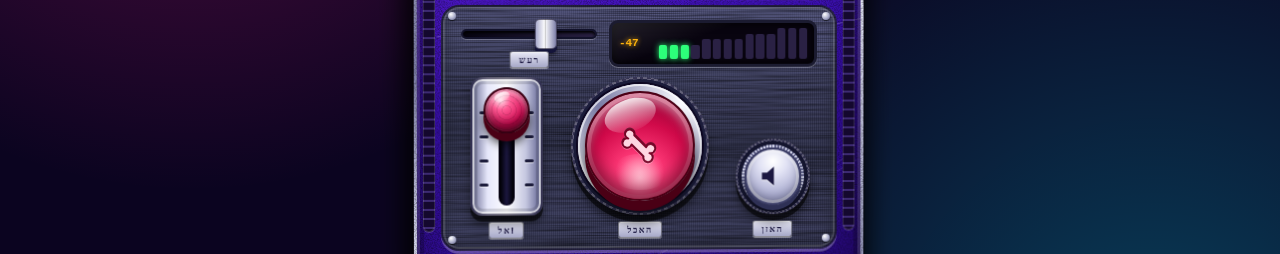
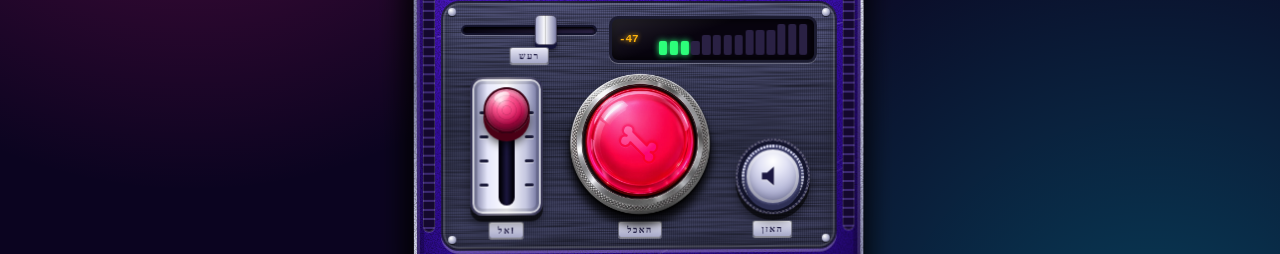
Before and after one commit to Itaipo/dog_shitter, a plain HTML site: page experiments/gadget-ui/index.html in a window 1280 px wide. Shown: the part 372-626 px from the top of the page. Drawn offline with Linux system fonts and the light colour scheme; animation ran at ten frames a second.

Commit message:
Use a GPT-generated photoreal feed button; document asset prompts and status
First generated asset (transparent PNG cropped and optimized to a 512px WebP)
replaces the CSS feed button. assets/README.md lists every planned asset,
its prompt and status. Docs record the choice of image assets over 3D.

Co-Authored-By: Claude Sonnet 5.5 <noreply@anthropic.com>

```diff
--- a/experiments/gadget-ui/index.html
+++ b/experiments/gadget-ui/index.html
@@ -138,19 +138,16 @@
   .slot { display: flex; flex-direction: column; align-items: center; gap: 6px; min-width: 0; }
   .plate { font: 800 9px/1 system-ui; letter-spacing: 1.5px; color: #1b1740; background: linear-gradient(#e8e8f6, #a6a8c8); padding: 3px 8px; border-radius: 3px; border: 1px solid #0006; box-shadow: 0 1px 0 #fff6, inset 0 1px 0 #fffb; }
 
-  /* האכלה: כיפת פלסטיק שקופה על אוגן מתכת מחורץ */
-  #feedWell { position: relative; width: calc(var(--dome) + 26px); height: calc(var(--dome) + 26px); border-radius: 50%; padding: 12px; border: 2px solid var(--edge);
-    background: repeating-conic-gradient(#d9dbf0 0 3deg, #6c6e96 3deg 6deg); box-shadow: 0 7px 0 #0009, 0 10px 10px #0006, inset 0 0 0 4px #1b1c3a; }
-  #feedWell::before { content: ""; position: absolute; inset: 5px; border-radius: 50%; background: conic-gradient(from calc(30deg + var(--tx) * 50deg), #fafaff, #8586ac, #fff, #7b7da6, #fafaff); box-shadow: 0 0 0 2px var(--ink), inset 0 0 0 2px #ffffffaa; }
-  #feedRing { position: absolute; inset: 8px; border-radius: 50%; z-index: 1; background: conic-gradient(var(--yellow) var(--p, 0%), transparent 0); -webkit-mask: radial-gradient(circle, transparent 69%, #000 71%); mask: radial-gradient(circle, transparent 69%, #000 71%); }
-  #feed { position: relative; z-index: 2; display: grid; place-items: center; width: 100%; height: 100%; border-radius: 50%; border: 2px solid #4a0015; padding: 0; cursor: pointer; overflow: hidden;
-    background: radial-gradient(circle at 50% 80%, #ff9fba 0, #ff3a78 22%, #d10a4a 55%, #8a0030 88%, #5a001f 100%);
-    box-shadow: 0 10px 0 #4a0015, 0 14px 12px #000a, inset 0 -12px 16px #00000066, inset 0 8px 10px #ffffff80, inset 0 0 0 4px #ff6b9a66; transition: transform .06s, box-shadow .06s; }
-  #feed::before { content: ""; position: absolute; left: 50%; bottom: 8%; width: 56%; height: 34%; margin-left: -28%; border-radius: 50%; background: radial-gradient(circle, #ffd0de88, transparent 70%); }
-  #feed::after { content: ""; position: absolute; translate: calc(var(--tx) * 6px) calc(var(--ty) * 4px); left: 14%; top: 6%; width: 50%; height: 30%; border-radius: 50%; background: linear-gradient(#ffffffd0, #ffffff10); transform: rotate(-20deg); }
-  #feed svg { position: relative; z-index: 1; width: 40%; height: 40%; filter: drop-shadow(0 1px 0 #ffffff55) drop-shadow(0 -1px 0 #0008); opacity: .9; }
-  #feed:active:not(:disabled) { transform: translateY(8px); box-shadow: 0 2px 0 #4a0015, 0 4px 6px #000a, inset 0 -7px 10px #00000066, inset 0 6px 8px #ffffff66, inset 0 0 0 4px #ff6b9a66; }
-  #feed:disabled { filter: saturate(.45) brightness(.7); cursor: default; }
+  /* האכלה: תמונה אמיתית (נוצרה ב-GPT, assets/feed_up.webp). מצב לחוץ: ירידה, כהות וצל קטן */
+  #feedWell { position: relative; width: calc(var(--dome) + 30px); height: calc(var(--dome) + 30px); }
+  #feedRing { position: absolute; inset: -3px; border-radius: 50%; z-index: 1; pointer-events: none; background: conic-gradient(var(--yellow) var(--p, 0%), transparent 0); -webkit-mask: radial-gradient(circle, transparent 66%, #000 68%); mask: radial-gradient(circle, transparent 66%, #000 68%); filter: drop-shadow(0 0 4px #ffe600aa); }
+  #feed { position: relative; z-index: 2; display: grid; place-items: center; width: 100%; height: 100%; border-radius: 50%; border: 0; padding: 0; cursor: pointer; background: url("assets/feed_up.webp") center / contain no-repeat;
+    filter: drop-shadow(0 9px 5px #000a) drop-shadow(0 2px 1px #000); transition: transform .06s, filter .06s; }
+  #feed::after { content: ""; position: absolute; inset: 14%; border-radius: 50%; pointer-events: none; mix-blend-mode: screen; opacity: .55;
+    background: radial-gradient(circle at calc(34% + var(--tx) * 14%) calc(26% + var(--ty) * 12%), #ffffff90 0, #ffffff00 38%); }
+  #feed svg { position: relative; z-index: 1; width: 34%; height: 34%; filter: drop-shadow(0 1px 0 #ffffff66) drop-shadow(0 -1px 1px #0009); opacity: .72; mix-blend-mode: soft-light; }
+  #feed:active:not(:disabled) { transform: translateY(7px) scale(.955); filter: brightness(.86) drop-shadow(0 2px 2px #000a) drop-shadow(0 1px 1px #000); }
+  #feed:disabled { filter: saturate(.45) brightness(.7) drop-shadow(0 6px 4px #0008); cursor: default; }
 
   /* שמע: כפתור מתכת מחורץ עם טבעת LED */
   #audioWell { position: relative; width: clamp(60px, 9.4dvh, 78px); aspect-ratio: 1; border-radius: 50%; padding: 7px; border: 2px solid var(--edge); background: repeating-conic-gradient(#cfd1e8 0 3deg, #62648c 3deg 6deg); box-shadow: 0 6px 0 #0009, 0 9px 8px #0006, inset 0 0 0 4px #14152e; }
```
Also changed, not shown: docs/DECISIONS.md (+1 -1 lines), docs/TASKS.md (+1 -1 lines), experiments/gadget-ui/assets/README.md (added), experiments/gadget-ui/assets/feed_up.webp (added), 1 other file.
